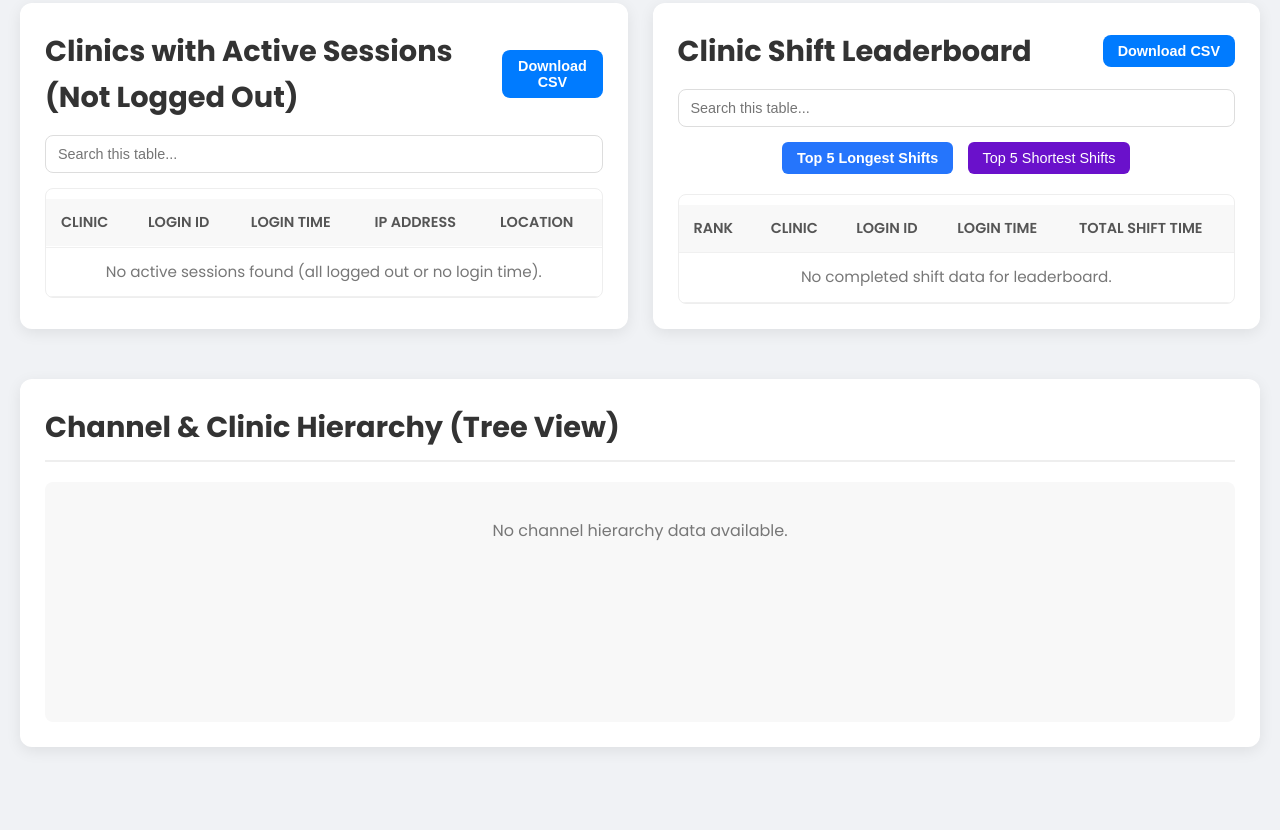
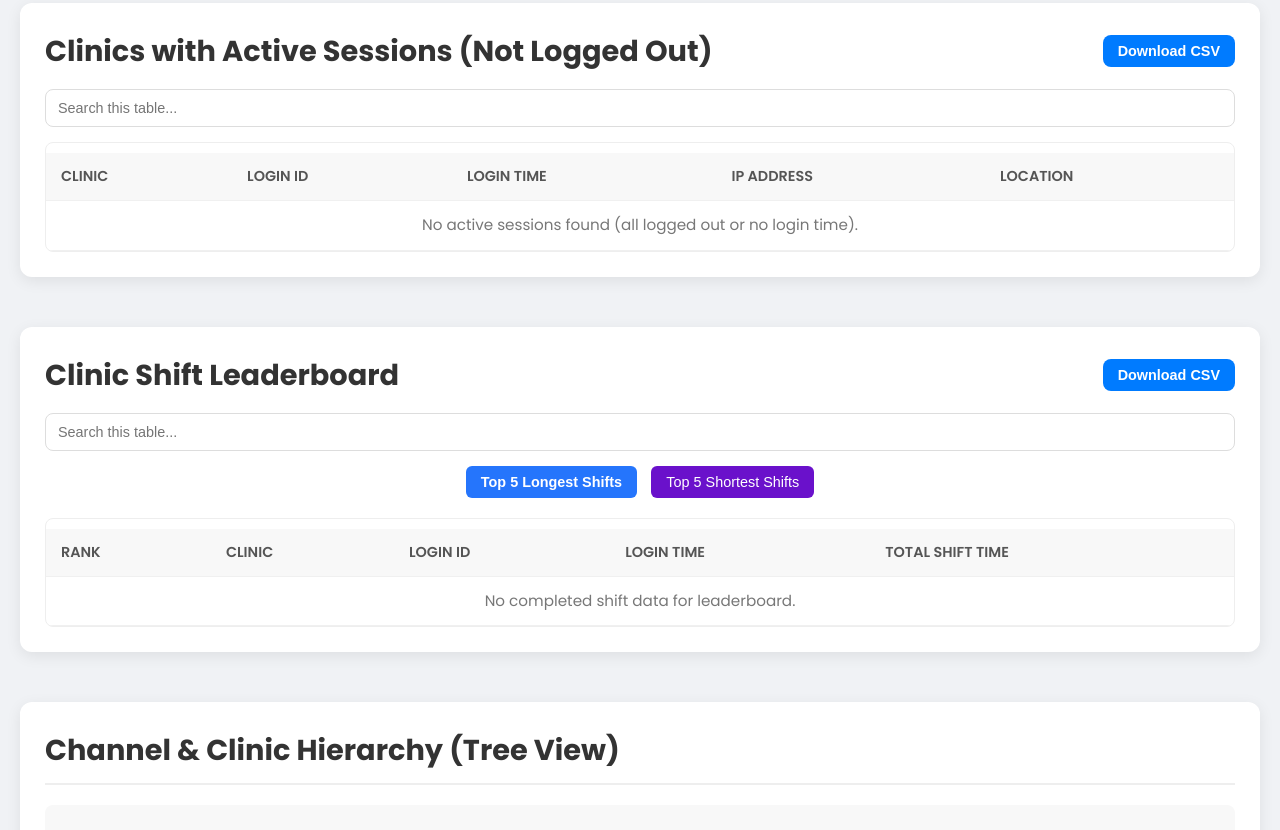
Before and after one commit to HOLAMIGO-X/hismanshu-nursetrackingapp, a plain HTML site: page dashboard.html in a window 1280 px wide. Shown: the part 1290-2120 px from the top of the page. Before the commit the page ends 2082 px from the top, so only its background shows below. Drawn offline with nearby package versions, Linux system fonts and the light colour scheme.

Commit message:
Update dashboard.css

```diff
--- a/dashboard.css
+++ b/dashboard.css
@@ -266,18 +266,19 @@ input[type="file"] {
 /* Data Tables & Layout */
 .dashboard-content {
     display: grid;
-    grid-template-columns: 1fr; /* Default to single column */
+    grid-template-columns: 1fr; /* ALWAYS single column to prevent horizontal overflow */
     gap: 25px;
 }
 
-@media (min-width: 900px) {
+/* Removed media query for 900px to force single column layout always */
+/* @media (min-width: 900px) {
     .dashboard-content {
-        grid-template-columns: 1fr 1fr; /* Two columns for larger screens */
+        grid-template-columns: 1fr 1fr;
     }
     .full-width-card {
-        grid-column: 1 / -1; /* Make this card span full width */
+        grid-column: 1 / -1;
     }
-}
+} */
 
 
 .data-table-card .table-container {
@@ -293,8 +294,23 @@ table {
     width: 100%; /* Ensure table takes full width of its container */
     border-collapse: collapse;
     margin-top: 10px;
-    min-width: 500px; /* Adjusted min-width for better fit after column removal */
+    /* Adjusted min-width for better fit on various screens */
+    min-width: 100%; /* Start with 100% and let overflow-x handle it */
 }
+
+/* Responsive table adjustments for smaller screens */
+/* These media queries ensure tables don't force page scroll on small devices */
+@media (max-width: 768px) {
+    table {
+        min-width: 600px; /* Allow horizontal scroll for tables on smaller devices */
+    }
+}
+@media (max-width: 480px) {
+    table {
+        min-width: 500px; /* Further reduce min-width for very small mobile screens */
+    }
+}
+
 
 th, td {
     padding: 12px 15px;
```
